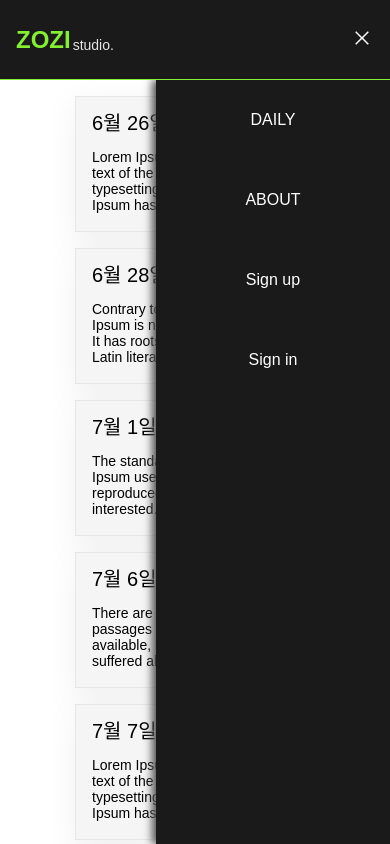
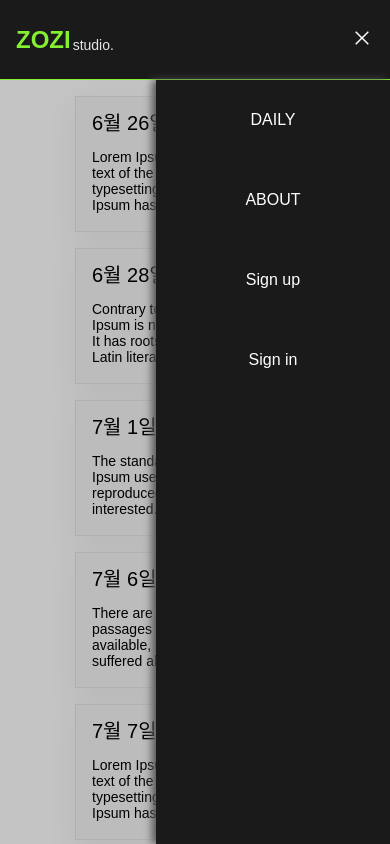
Before and after one commit to jojieee/joji-log, a Next.js app: page / in a window 390 px wide. Both pictures are taken after a click on the element 362 px from the left and 39 px from the top of the page. Shown: the top 844 px of the page. Built offline with nearby package versions, Linux system fonts and the light colour scheme; a web font is replaced by a local one.

Commit message:
mobile nav style

```diff
--- a/src/components/Layout/Header/Header.tsx
+++ b/src/components/Layout/Header/Header.tsx
@@ -3,6 +3,7 @@ import {
   HeaderWrapper,
   NavWrapper,
   MobileNavWrapper,
+  MobileNavContent,
   Big,
   Logo,
   Navs,
@@ -41,12 +42,14 @@ const Header = () => {
             </div>
           </HeaderWrapper>
           {isToggleOpen && (
-            <MobileNavWrapper isMobileSize={matchDownXs}>
-              <Navs onClick={handleDaily}>DAILY</Navs>
-              <Navs onClick={handleAbout}>ABOUT</Navs>
-              <Navs onClick={handleSignUp}>Sign up</Navs>
-              <Navs>Sign in</Navs>
-              {/* <Image  src={joji} alt='조지의 미모지' width='40' height='40' /> */}
+            <MobileNavWrapper>
+              <MobileNavContent isMobileSize={matchDownXs}>
+                <Navs onClick={handleDaily}>DAILY</Navs>
+                <Navs onClick={handleAbout}>ABOUT</Navs>
+                <Navs onClick={handleSignUp}>Sign up</Navs>
+                <Navs>Sign in</Navs>
+                {/* <Image  src={joji} alt='조지의 미모지' width='40' height='40' /> */}
+              </MobileNavContent>
             </MobileNavWrapper>
           )}
         </>
--- a/src/components/Layout/Header/HeaderStyle.ts
+++ b/src/components/Layout/Header/HeaderStyle.ts
@@ -14,8 +14,7 @@ export const HeaderWrapper = styled.div`
   background: ${({ theme }) => theme.color.gray_900};
   border-bottom: 1px solid ${({ theme }) => theme.color.key_color};
   color: ${({ theme }) => theme.color.white};
-  z-index: 9999;
-  img {
+  s img {
     border-radius: ${({ theme }) => (theme.figure / 4) * 25}rem;
     border: 1px solid ${({ theme }) => theme.color.gray_300};
     ${({ theme }) => theme.pointer};
@@ -26,18 +25,22 @@ export const NavWrapper = styled.div`
   display: flex;
   align-items: center;
 `
-export const MobileNavWrapper = styled.div<{ isMobileSize: boolean }>`
+export const MobileNavWrapper = styled.div`
+  position: absolute;
+  top: ${({ theme }) => theme.figure * 10}rem;
+  width: 100%;
+  z-index: 9998;
+  background: rgba(0, 0, 0, 0.23);
+  height: calc(100vh - ${({ theme }) => theme.figure * 10}rem);
+  display: flex;
+  flex-direction: row-reverse;
+`
+export const MobileNavContent = styled.div<{ isMobileSize: boolean }>`
   ${({ isMobileSize, theme }) =>
     isMobileSize &&
     `
-      flex-direction: column;
-      position: absolute;
-      right: 0;
-      top: ${theme.figure * 10}rem;
-      z-index: 9998;
       background: ${theme.color.gray_900};
       width: 60%;
-      height: calc(100vh - ${theme.figure * 10}rem);
       color: ${theme.color.white};
       box-shadow: -${theme.figure / 2}rem 0 ${theme.figure}rem 0 ${theme.color.gray_700};
       text-align: center;
```
